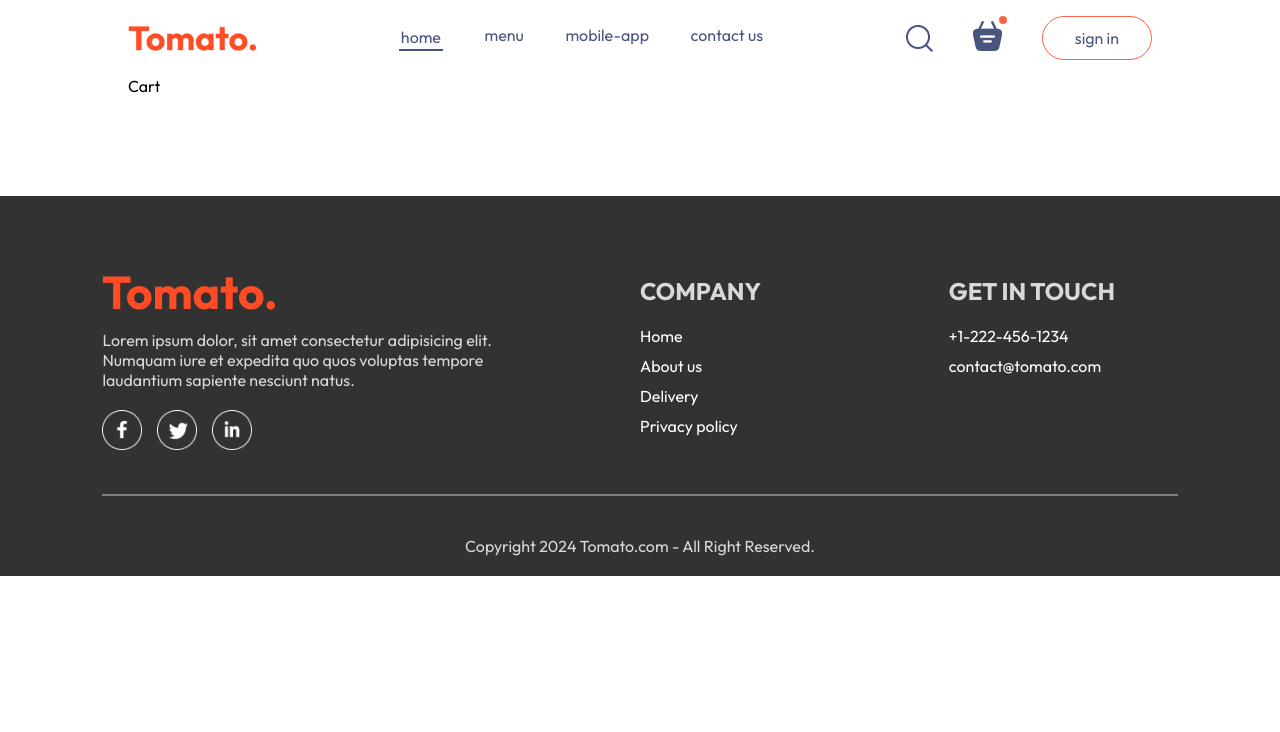
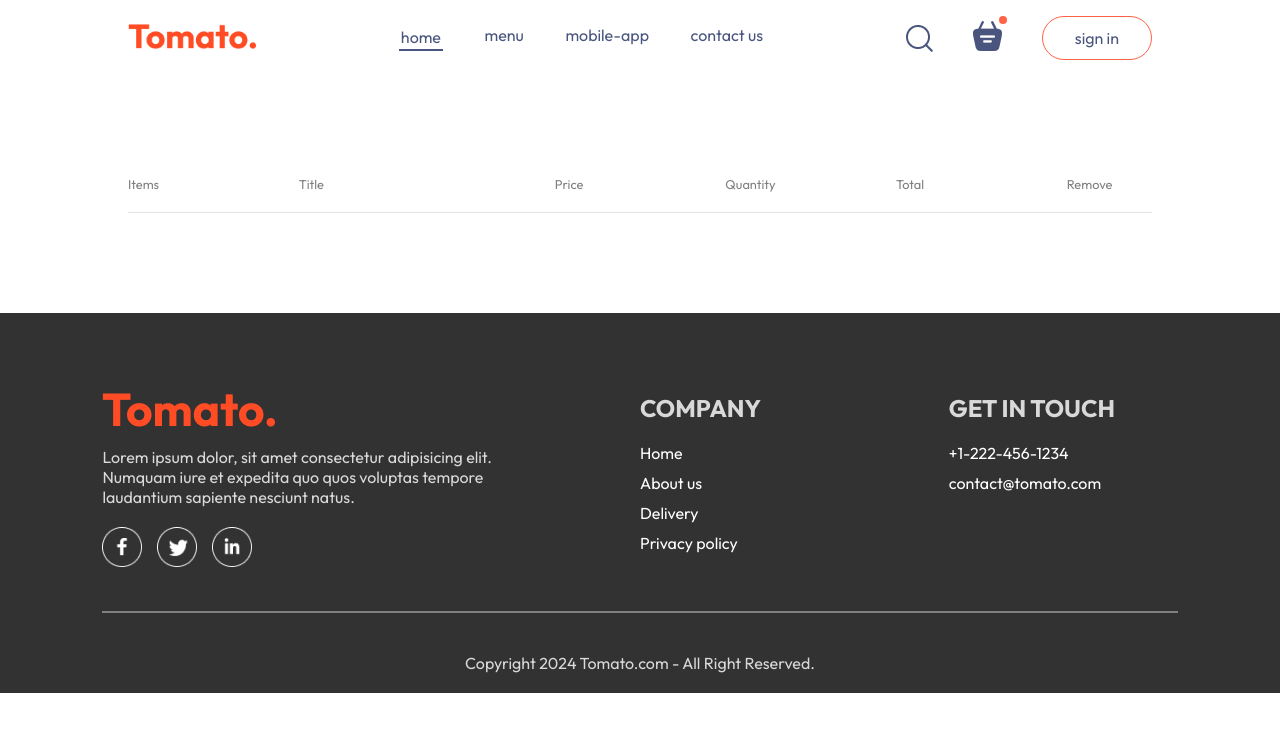
Before and after one commit to Ebha-Mollick/Food-Delivery, a React (Vite) app in the folder frontend/: page /cart in a window 1280 px wide. Shown: the top 732 px of the page. Built offline with nearby package versions, Linux system fonts and the light colour scheme.

Commit message:
cart page

```diff
--- a/frontend/src/components/Navbar/Navbar.jsx
+++ b/frontend/src/components/Navbar/Navbar.jsx
@@ -9,7 +9,7 @@
 
   return (
     <div className='navbar'>
-        <img src={assets.logo} alt=""  className='logo'/>
+        <Link to='/'><img src={assets.logo} alt=""  className='logo'/></Link>
         <ul className='navbar-menu'>
         <Link to='/'><li onClick={() => setMenu("home")} className={menu==="home"?"active":""}>home</li></Link>
         <a href='#explore-menu' onClick={() => setMenu("menu")} className={menu==="menu"?"active":""}>menu</a>
--- a/frontend/src/pages/Cart/Cart.css
+++ b/frontend/src/pages/Cart/Cart.css
@@ -0,0 +1,25 @@
+.cart{
+    margin-top: 100px;
+}
+.cart-items-title{
+    display: grid;
+    grid-template-columns: 1fr 1.5fr 1fr 1fr 1fr 0.5fr;
+    align-items: center;
+    color: grey;
+    font-size: max(1vw,12px);
+}
+.cart-items-item{
+    margin: 10px 0px;
+    color: black;
+}
+.cart-items-item img{
+    width: 50px;
+}
+.cart hr{
+    height: 1px;
+    background-color: #e2e2e2;
+    border: none;
+}
+.cart-items-item .cross{
+    cursor: pointer;
+}
--- a/frontend/src/pages/Cart/Cart.jsx
+++ b/frontend/src/pages/Cart/Cart.jsx
@@ -1,9 +1,45 @@
-import React from 'react'
+import React, { useState } from 'react'
 import './Cart.css'
+import {StoreContext} from '../../context/StoreContext'
+import { useContext } from 'react'
 
 const Cart = () => {
+  const {cartItems, food_list, removeFromCart} = useContext(StoreContext);
+
   return (
-    <div>Cart</div>
+    <div className='cart'>
+      <div className="cart-items">
+        <div className="cart-items-title">
+          <p>Items</p>
+          <p>Title</p>
+          <p>Price</p>
+          <p>Quantity</p>
+          <p>Total</p>
+          <p>Remove</p>
+        </div>
+        <br />
+        <hr />
+        {food_list.map((item,index)=>{
+          if(cartItems[item._id]>0)
+          {
+            return(
+              <div>
+                <div key={index} className="cart-items-title cart-items-item">
+                <img src={item.image} alt="" />
+                <p>{item.name}</p>
+                <p>${item.price}</p>
+                <p>{cartItems[item._id]}</p>
+                <p>${item.price*cartItems[item._id]}</p>
+                <p onClick={()=>removeFromCart(item._id)}>x</p>
+              </div>
+              <hr />
+              </div>
+
+            )
+          }
+        })}
+      </div>
+    </div>
   )
 }
 
```
